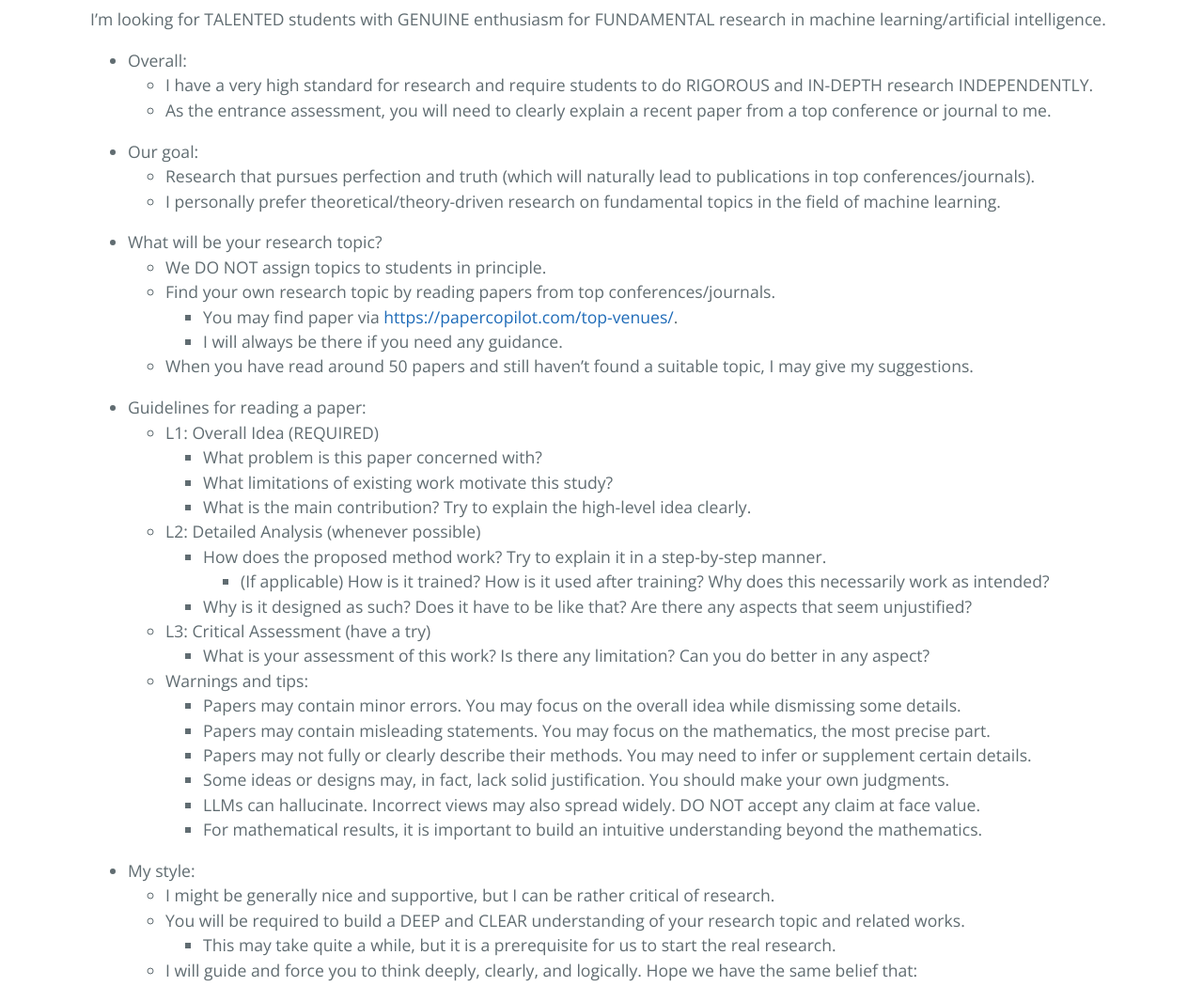
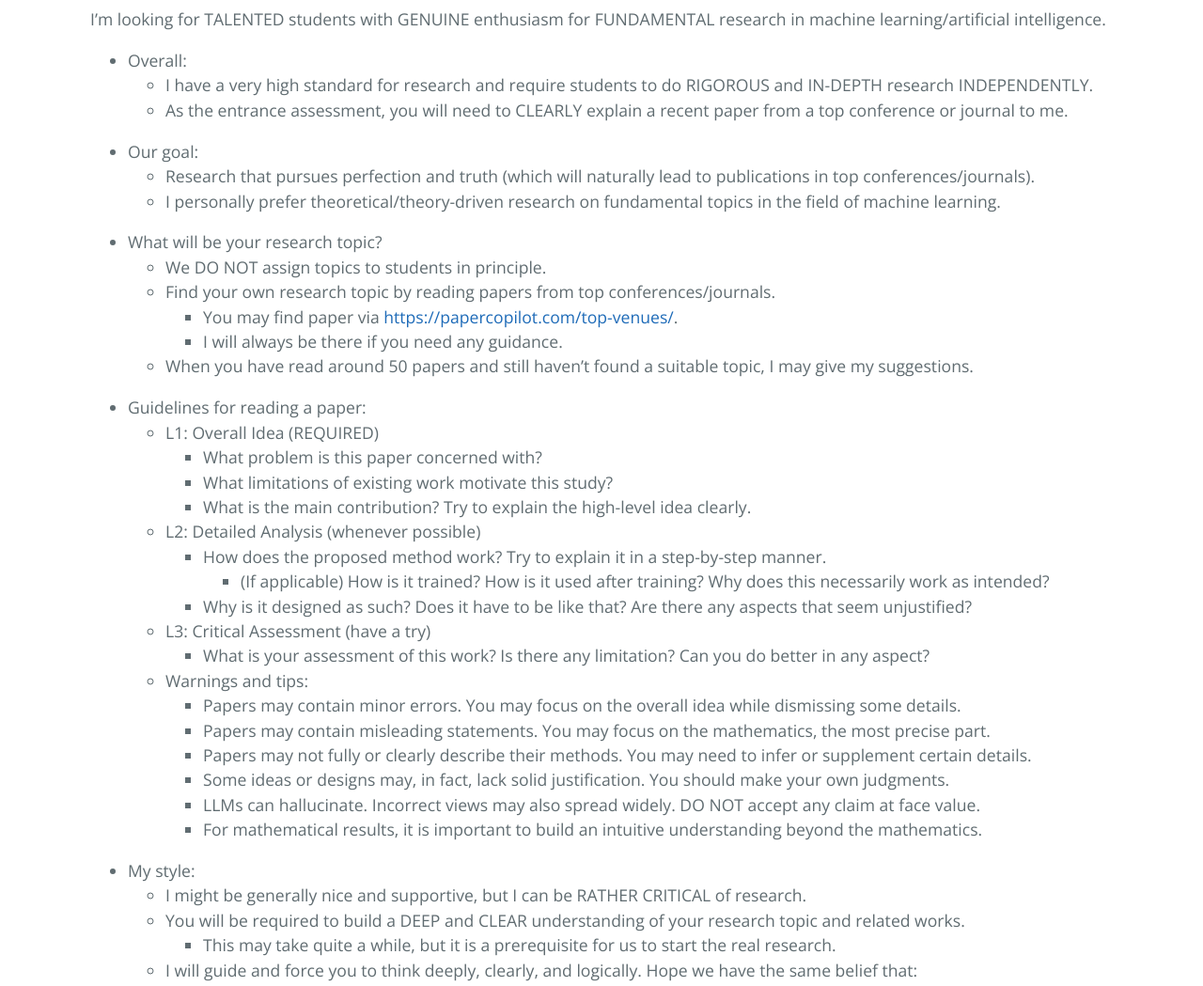
Before and after one commit to ZhimingZhou/zhimingzhou.github.io, a Jekyll site: the page built from _posts/2020-12-09-Prospective-Students.md, in a window 1280 px wide and 1400 px high, scrolled down 256 px. Shown: the part 155-1204 px from the top of the window at 94% size. Built offline with Jekyll 4.4.1, drawn with Linux system fonts in a browser that asks for light colours.

```diff
--- a/_posts/2020-12-09-Prospective-Students.md
+++ b/_posts/2020-12-09-Prospective-Students.md
@@ -12,7 +12,7 @@ I’m looking for TALENTED students with GENUINE enthusiasm for FUNDAMENTAL rese
 
 - Overall:
 	- I have a very high standard for research and require students to do RIGOROUS and IN-DEPTH research INDEPENDENTLY.
-	- As the entrance assessment, you will need to clearly explain a recent paper from a top conference or journal to me.
+	- As the entrance assessment, you will need to CLEARLY explain a recent paper from a top conference or journal to me.
 
 <!--  -->
 - Our goal:
@@ -49,7 +49,7 @@ I’m looking for TALENTED students with GENUINE enthusiasm for FUNDAMENTAL rese
 
 <!--  -->
 - My style:
-	- I might be generally nice and supportive, but I can be rather critical of research.
+	- I might be generally nice and supportive, but I can be RATHER CRITICAL of research.
 	- You will be required to build a DEEP and CLEAR understanding of your research topic and related works.
 		- This may take quite a while, but it is a prerequisite for us to start the real research.
 	- I will guide and force you to think deeply, clearly, and logically. Hope we have the same belief that:
```
